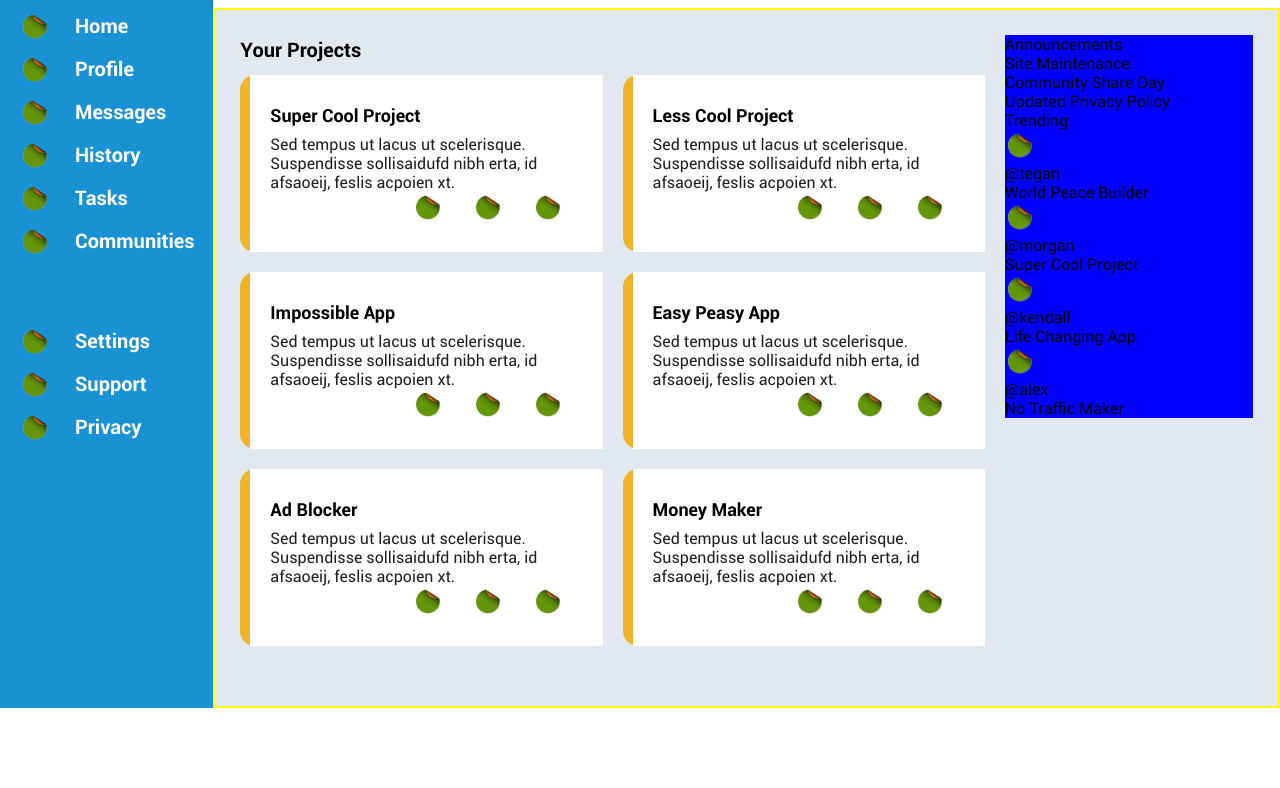
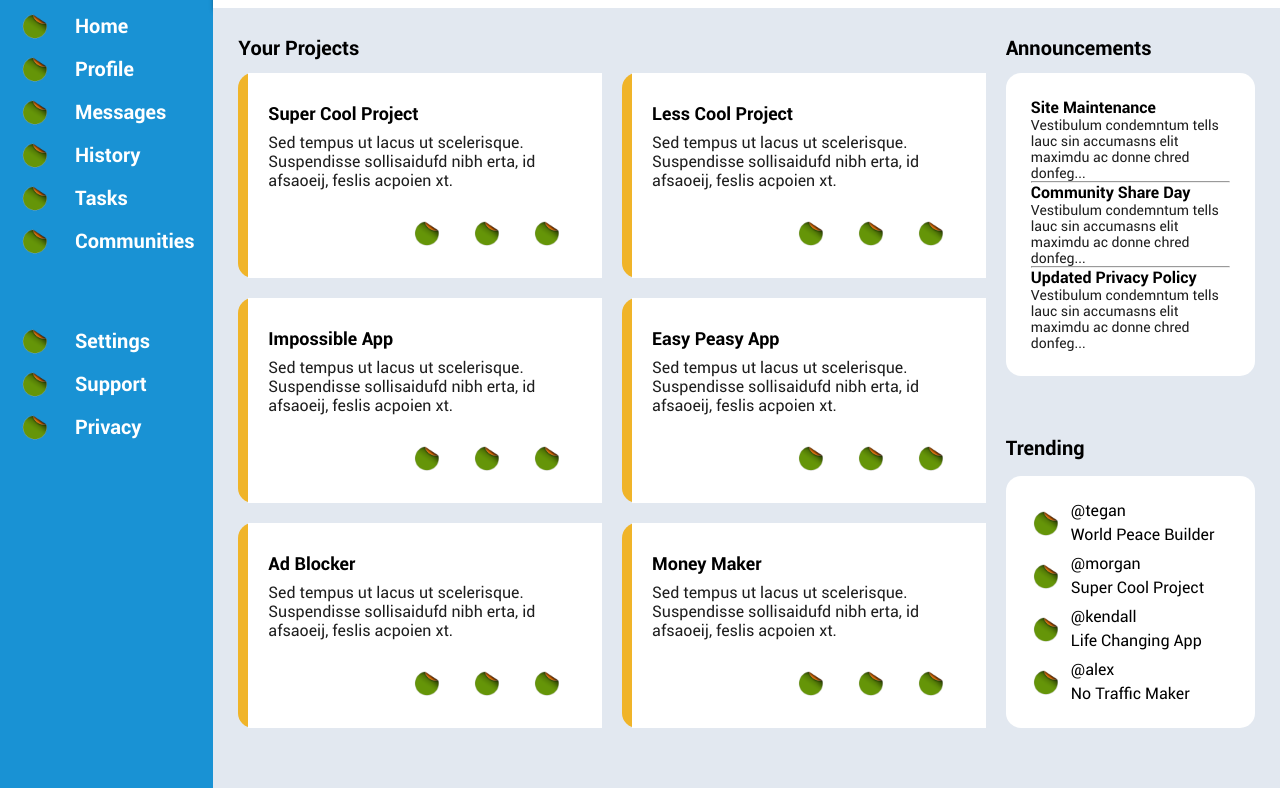
Before and after one commit to daimyo-rb/admin-dashboard, a plain HTML site: page index.html in a window 1280 px wide. Shown: the part 92-880 px from the top of the page. Before the commit the page ends 800 px from the top, so only its background shows below. Drawn offline with Linux system fonts and the light colour scheme; files whose address does not match are found by name.

Commit message:
Finish cards in rightmost column

```diff
--- a/index.html
+++ b/index.html
@@ -162,22 +162,23 @@
             </div>
           </div>
         </div>
-        <div class="right-main-wrapper">
         <div class="right-main">
           <div class="right-upper">
             <p class="right-upper-title">Announcements</p>
-              <div class="annoucement-card-container">
-                <div class="annoucement-card">
-                  <p>Site Maintenance</p>
-                  <p></p>
+            <div class="announcement-card-container">
+              <div class="announcement-card">
+                <p class="announcement-title">Site Maintenance</p>
+                <p class="announcement-content">Vestibulum condemntum tells lauc sin accumasns elit maximdu ac donne chred donfeg...</p>
               </div>
-                <div class="annoucement-card">
-                  <p>Community Share Day</p>
-                  <p></p>
+              <hr>
+              <div class="announcement-card">
+                <p class="announcement-title">Community Share Day</p>
+                <p class="announcement-content">Vestibulum condemntum tells lauc sin accumasns elit maximdu ac donne chred donfeg...</p>
               </div>
-                <div class="annoucement-card">
-                  <p>Updated Privacy Policy</p>
-                  <p></p>
+              <hr>
+              <div class="announcement-card">
+                <p class="announcement-title">Updated Privacy Policy</p>
+                <p class="announcement-content">Vestibulum condemntum tells lauc sin accumasns elit maximdu ac donne chred donfeg...</p>
               </div>
             </div>
           </div>
@@ -185,37 +186,22 @@
             <p class="right-lower-title">Trending</p>
             <div class="account-container">
               <div class="account">
-                  <div class="account-left">
                 <img class="account-pfp" src="images/green-circle.png">
-                  </div>
-                  <div class="account-right">
                 <p class="account-tag">@tegan</p>
                 <p class="account-name">World Peace Builder</p>
               </div>
-                </div>
               <div class="account">
-                  <div class="account-left">
                 <img class="account-pfp" src="images/green-circle.png">
-                  </div>
-                  <div class="account-right">
                 <p class="account-tag">@morgan</p>
                 <p class="account-name">Super Cool Project</p>
               </div>
-                </div>
               <div class="account">
-                  <div class="account-left">
                 <img class="account-pfp" src="images/green-circle.png">
-                  </div>
-                  <div class="account-right">
                 <p class="account-tag">@kendall</p>
                 <p class="account-name">Life Changing App</p>
               </div>
-                </div>
               <div class="account">
-                  <div class="account-left">
                 <img class="account-pfp" src="images/green-circle.png">
-                  </div>
-                  <div class="account-right">
                 <p class="account-tag">@alex</p>
                 <p class="account-name">No Traffic Maker</p>
               </div>
@@ -225,7 +211,5 @@
       </div>
     </div>
   </div>
-    </div>
-  </div>
 </body>
 </html>
--- a/styles.css
+++ b/styles.css
@@ -221,7 +221,7 @@ img {
   padding-right: 25px;
   padding-top: 25px;
   padding-bottom: 60px;
-  border: 2px solid yellow;
+  /* border: 2px solid yellow; */
   display: grid;
   gap: 20px;
   grid-auto-flow: column;
@@ -247,8 +247,6 @@ img {
   grid-template-rows: repeat(3, 1fr);
 }
 .card-wrapper {
-  /* height: 400px; */
-  /* width: 100%; */
   /* background-color: orange; */
   border-left: 10px solid var(--card-accent-color);
   border-radius: 15px;
@@ -281,5 +279,97 @@ img {
   /* background-color: yellow; */
 }
 .right-main {
-  background-color: blue;
+  /* background-color: blue; */
+  display: flex;
+  gap: 60px;
+  flex-direction: column;
+  justify-content:  space-between;
 }
+.right-upper {
+  /* background-color: red; */
+  display: grid;
+  gap: 10px;
+  grid-template-rows: 30px 1fr;
+  flex: 1;
+}
+.right-upper-title {
+  align-self: center;
+  font-weight: bold;
+  font-size: 20px;
+}
+.announcement-card-container {
+  display: flex;
+  justify-content: space-between;
+  flex-direction: column;
+  height: 100%;
+  padding: 25px;
+  background-color: white;
+  border-radius: 15px;
+  box-shadow: 0 1px 3px rgba(0, 0, 1px, 0.3);
+}
+.announcement-card {
+  /* border: 2px solid green; */
+  flex: 1;
+  display: flex;
+  flex-direction: column;
+  justify-content: center;
+}
+hr {
+  width: 100%;
+}
+.announcement-title {
+  font-weight: bold;
+  font-size: 16px;
+}
+.announcement-content {
+  color: rgb(30,30,30);
+  font-size: 14px;
+}
+.right-lower {
+  height: 100%;
+  /* background-color: yellow; */
+  display: grid;
+  gap: 10px;
+  flex: 1;
+  grid-template-rows: 30px 1fr;
+}
+.right-lower-title {
+  font-weight: bold;
+  font-size: 20px;
+}
+.account-container {
+  flex: 1;
+  padding: 25px;
+  background-color: white;
+  border-radius: 15px;
+  box-shadow: 0 1px 3px rgba(0, 0, 1px, 0.3);
+  display: grid;
+  grid-template-rows: repeat(4, 1fr);
+  row-gap: 10px;
+}
+.account {
+  display: grid;
+  column-gap: 10px;
+  row-gap: 5px;
+  grid-template-columns: 30px 1fr;
+  grid-template-rows: repeat(2, 1fr);
+  /* border: 3px solid yellow; */
+}
+.account-pfp {
+  grid-row: 1/3;
+  grid-column: 1/2;
+  /* background-color: red; */
+  align-self: center;
+}
+.account-tag {
+  grid-row: 1/2;
+  grid-column: 2/3;
+  /* background-color: purple; */
+  align-self: end;
+}
+.account-name {
+  grid-row: 2/3;
+  grid-column: 2/3;
+  /* background-color: orchid; */
+  align-self: start;
+}
```
Lines whose indentation alone changed are shown as unchanged.
